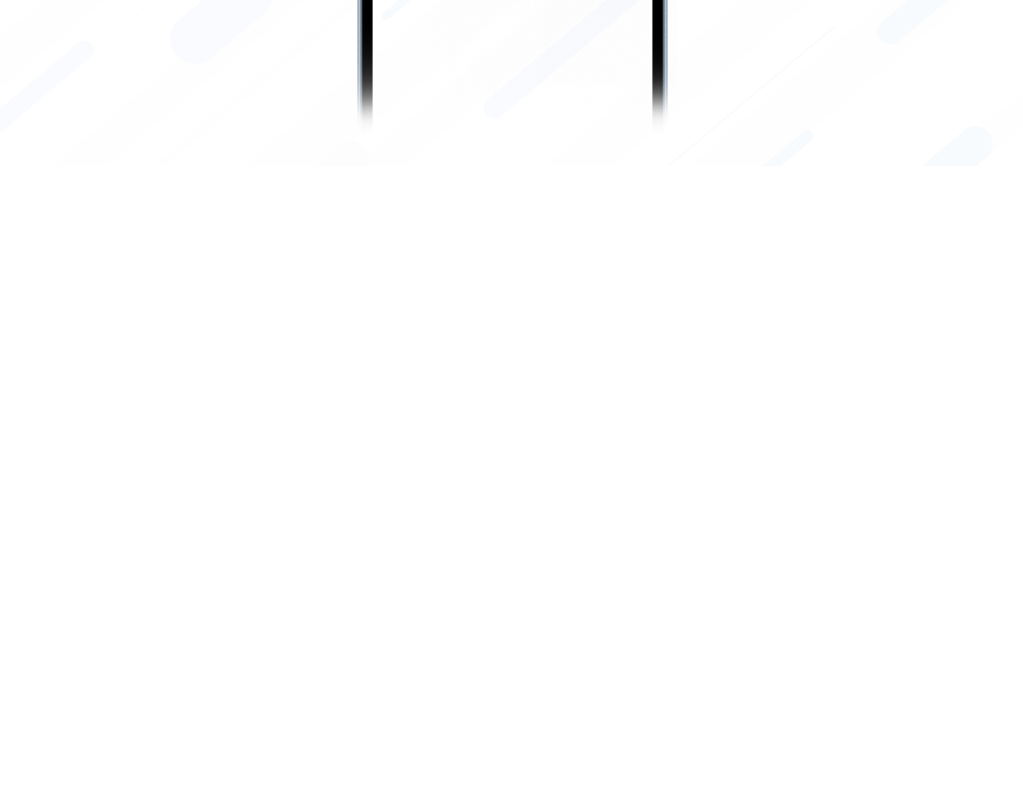
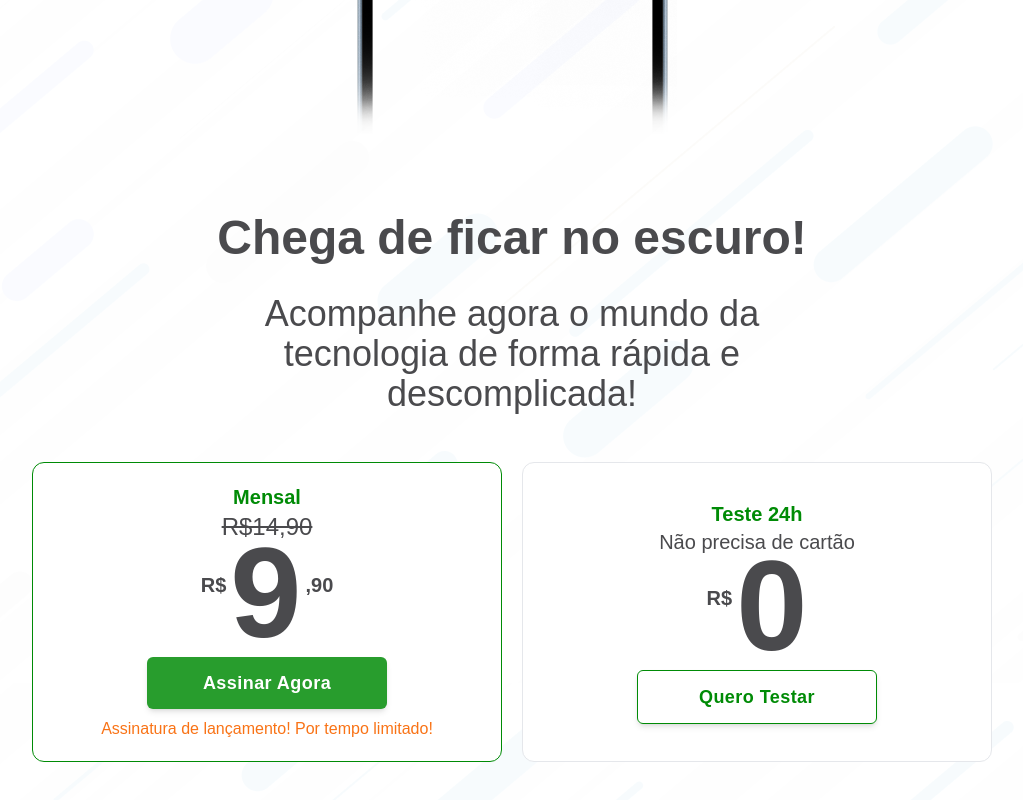
Before and after one commit to devalexsantos/tecbot-landing-page, a Next.js app: page / in a window 1280 px wide. Shown: the part 2263-3063 px from the top of the page, without its empty margins (128-1151 px from the left). Before the commit the page ends 2429 px from the top, so only its background shows below. Built offline with nearby package versions, Linux system fonts and the light colour scheme; a web font is replaced by a local one.

Commit message:
feat: add Prices section

```diff
--- a/src/app/page.tsx
+++ b/src/app/page.tsx
@@ -1,5 +1,6 @@
 import { Hero } from './sections/Hero'
 import { ListNews } from './sections/ListNews'
+import { Prices } from './sections/Prices'
 import { SearchTerms } from './sections/SearchTerms'
 
 export default function Home() {
@@ -8,6 +9,7 @@ export default function Home() {
       <Hero />
       <ListNews />
       <SearchTerms />
+      <Prices />
     </main>
   )
 }
--- /dev/null
+++ b/src/app/sections/Prices.tsx
@@ -0,0 +1,45 @@
+import { BuyButton } from '../components/buttons/BuyButton'
+import { TryButton } from '../components/buttons/TryButton'
+
+export function Prices() {
+  return (
+    <div className="flex flex-col items-center text-center gap-4 min-h-[90vh]">
+      <div className="flex flex-col justify-center items-center gap-8 pt-8 mt-8">
+        <div className="flex flex-col items-center gap-8 max-w-[665px]">
+          <h2 className="text-5xl font-bold text-center md:text-left">
+            Chega de ficar no escuro!
+          </h2>
+          <h3 className="text-4xl font-light">
+            Acompanhe agora o mundo da tecnologia de forma rápida e
+            descomplicada!
+          </h3>
+        </div>
+      </div>
+      <div className="flex flex-col gap-5 w-full mt-8 md:flex-row">
+        <div className="h-[300px] bg-white w-full border border-[#008B06] rounded-xl flex flex-col justify-center items-center">
+          <span className="text-xl font-bold text-[#008B06]">Mensal</span>
+          <span className="text-2xl line-through font-light">R$14,90</span>
+          <div className="flex items-center gap-1 mt-[-30px]">
+            <span className="text-xl font-bold">R$</span>
+            <span className="text-9xl font-bold pt-4">9</span>
+            <span className="text-xl font-bold leading-none">,90</span>
+          </div>
+          <BuyButton />
+          <span className="mt-2 font-light text-orange-500">
+            Assinatura de lançamento! Por tempo limitado!
+          </span>
+        </div>
+
+        <div className="h-[300px] bg-white w-full border rounded-xl flex flex-col justify-center items-center">
+          <span className="text-xl font-bold text-[#008B06]">Teste 24h</span>
+          <span className="text-xl font-light">Não precisa de cartão</span>
+          <div className="flex items-center gap-1 mt-[-30px]">
+            <span className="text-xl font-bold">R$</span>
+            <span className="text-9xl font-bold pt-4">0</span>
+          </div>
+          <TryButton />
+        </div>
+      </div>
+    </div>
+  )
+}
```
